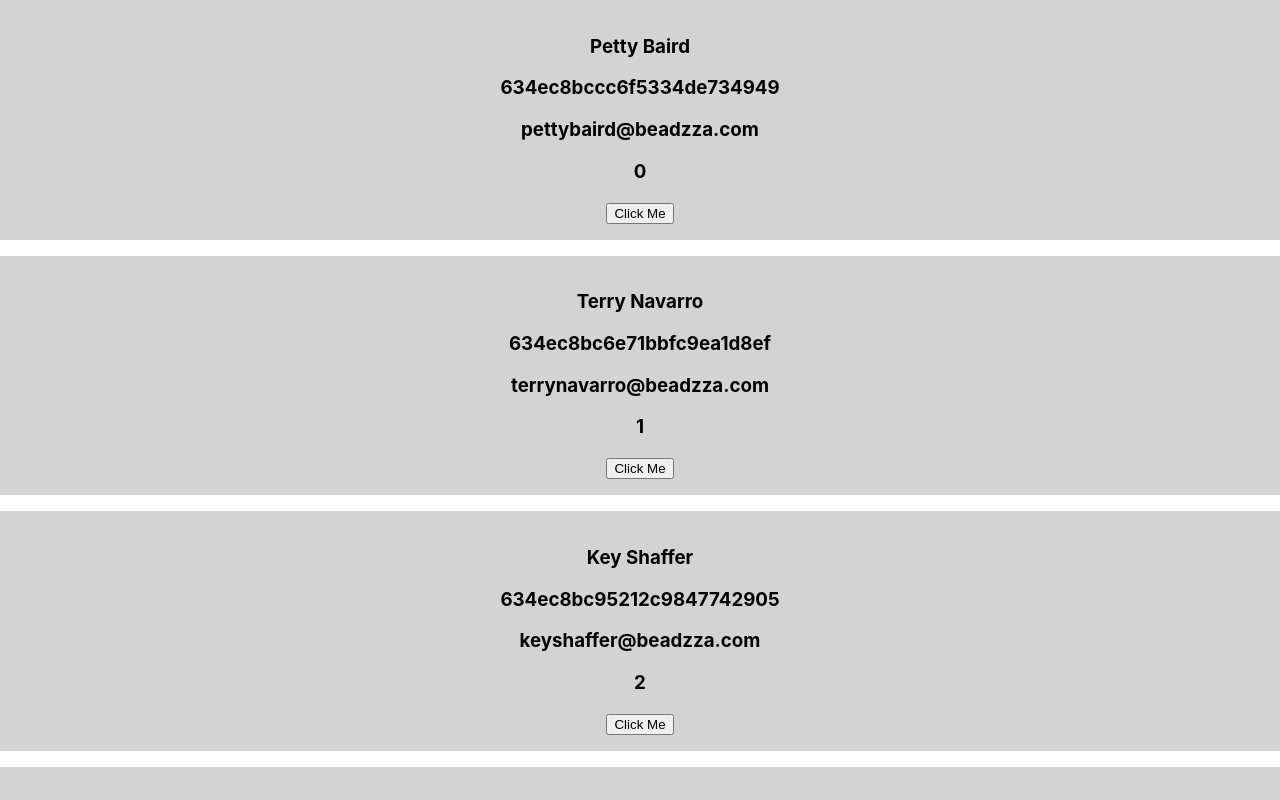
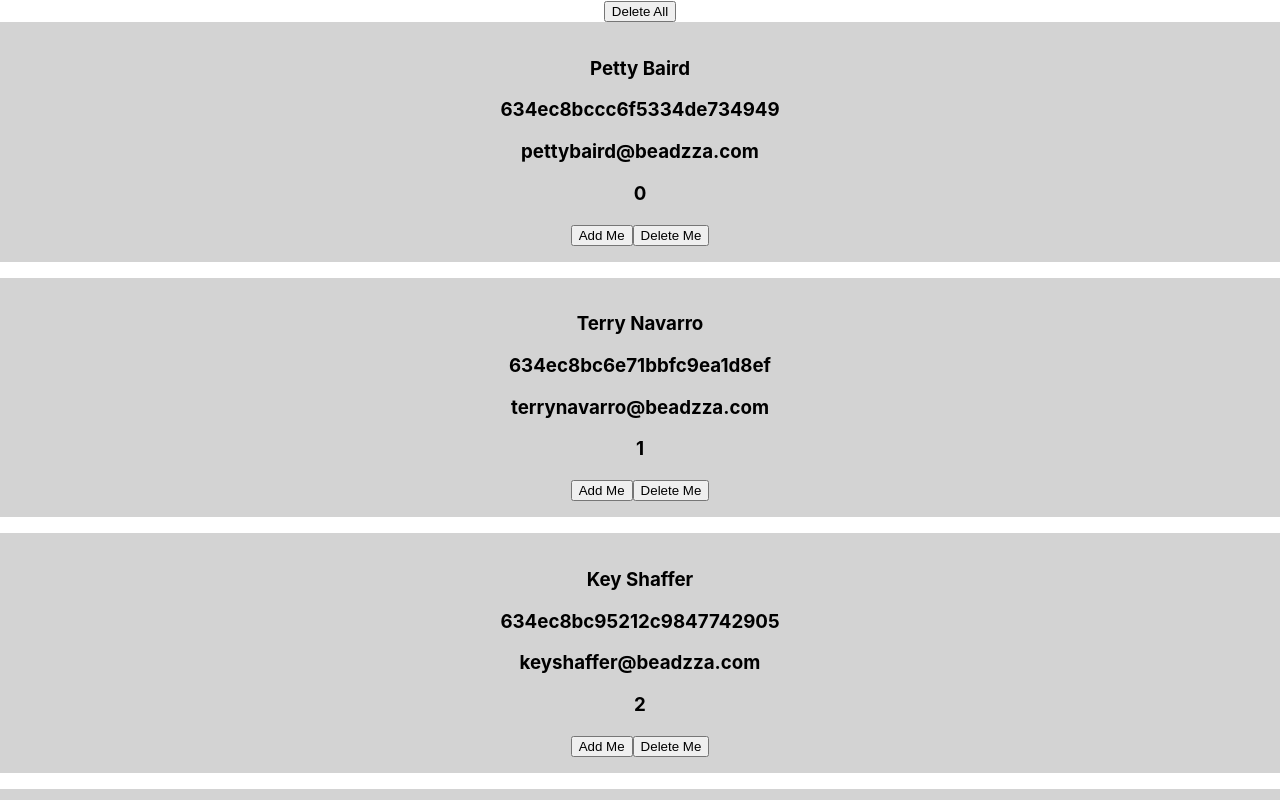
Before and after one commit to rifatsaown/eventhandeler, a React (Create React App) app: page / in a window 1280 px wide. Shown: the top 800 px of the page. Built offline with nearby package versions, Linux system fonts and the light colour scheme; the HTML template or start-up script is replaced by a standard one.

Commit message:
local storage add delete done

```diff
--- a/src/components/DataLoad/DataLoad.tsx
+++ b/src/components/DataLoad/DataLoad.tsx
@@ -1,4 +1,5 @@
 import React, { useEffect, useState } from 'react';
+import { clearTheCart } from '../../shared/fakedb';
 import DataShow from '../DataShow/DataShow';
 
 const DataLoad = () => {
@@ -10,6 +11,7 @@ const DataLoad = () => {
     },[]);
     return (
         <div>
+             <button onClick={clearTheCart}>Delete All</button>
             {
                 data.map(data => <DataShow {...data as object}></DataShow>)
             }
--- a/src/components/DataShow/DataShow.tsx
+++ b/src/components/DataShow/DataShow.tsx
@@ -1,4 +1,4 @@
-import { addToDb } from "../../shared/fakedb";
+import { addToDb, deleteFromDb } from "../../shared/fakedb";
 
 interface iData {
     name: string;
@@ -9,8 +9,11 @@ interface iData {
 
 const DataShow = (props : object) => {
     const {name, id, email ,index} = props as iData;
-    const ClickHandler = (id:string) => {
+    const clickHandlerAdd = (id:string) => {
         addToDb(id);
+    }
+    const clickHandlerDel = (id:string) => {
+        deleteFromDb(id);
     }
     return (
         <div style={{backgroundColor:'lightGray',padding:'1rem',marginBottom:'1rem'}}>
@@ -18,7 +21,8 @@ const DataShow = (props : object) => {
             <h3>{id}</h3>
             <h3>{email}</h3>
             <h3>{index}</h3>
-            <button onClick={() => ClickHandler(id)}>Click Me</button>
+            <button onClick={() => clickHandlerAdd(id)}>Add Me</button>
+            <button onClick={() => clickHandlerDel(id)}>Delete Me</button>
         </div>
     );
 };
--- a/src/shared/fakedb.ts
+++ b/src/shared/fakedb.ts
@@ -1,25 +1,31 @@
 type cartItems = {
     [key:string]: number;
 }
+// Add to cart
 const addToDb =(id:string)=>{
-    let shopingCart:cartItems;
+    let shopingCart:cartItems ={};
+    //get data from localStorage
     const getItem = localStorage.getItem('shoping-cart');
-    if(getItem){
-        shopingCart = JSON.parse(getItem);
-    }
-    else{
-        shopingCart ={}
-    }
+    if(getItem){shopingCart = JSON.parse(getItem);}
 
-
+    //add data to localStorage
     const quantity = shopingCart[id];
-    if(quantity){
-        shopingCart[id] = quantity + 1;
-    }
-    else{
-        shopingCart[id] = 1;
-    }
+    if(quantity){shopingCart[id] = quantity + 1;}
+    else{shopingCart[id] = 1;}
 
     localStorage.setItem('shoping-cart', JSON.stringify(shopingCart));
 }
-export {addToDb};
+// delete from localStorage
+const deleteFromDb = (id:string)=>{
+    const getItem = localStorage.getItem('shoping-cart');
+    if(getItem){
+        const shopingCart = JSON.parse(getItem);
+        delete shopingCart[id];
+        localStorage.setItem('shoping-cart', JSON.stringify(shopingCart));
+    }
+}
+// delete local storage
+const clearTheCart = ()=>{
+    localStorage.removeItem('shoping-cart');
+}
+export {addToDb , deleteFromDb,clearTheCart};
```
